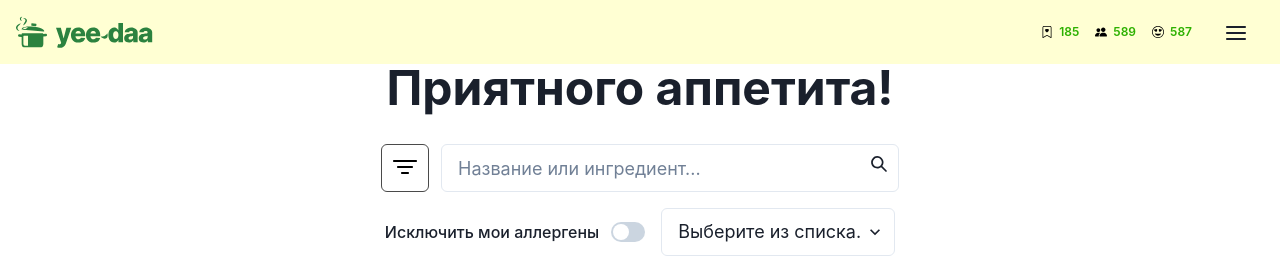
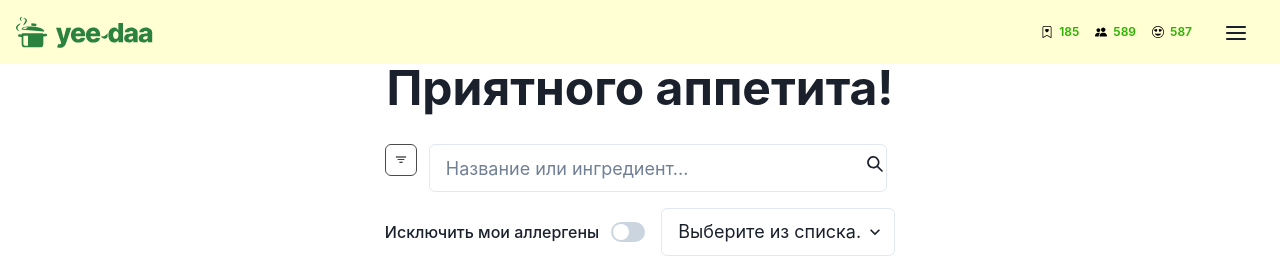
Before and after one commit to ClevertecFrontendLab/sergioivanov008, a React (Vite) app: page / in a window 1280 px wide. Shown: the top 257 px of the page. Built offline with nearby package versions, Linux system fonts and the light colour scheme.

Commit message:
refactor(filterbutton): change style

```diff
--- a/src/components/filter-button/FilterButton.tsx
+++ b/src/components/filter-button/FilterButton.tsx
@@ -7,8 +7,9 @@ export function FilterButton() {
         <IconButton
             colorScheme='myBlack'
             aria-label='new-recipes'
-            size='lg'
-            icon={<CustomIcon24 iconType='filter' props={{ boxSize: '32px' }} />}
+            size={{ base: 'sm', lg: 'lg' }}
+            width={{ base: '32px', lg: '48px' }}
+            icon={<CustomIcon24 iconType='filter' />}
             variant='outline'
         />
     );
```
